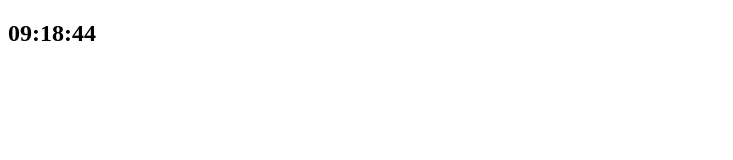
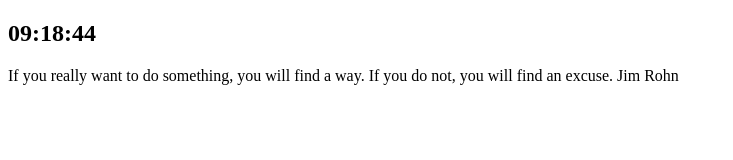
Before and after one commit to mongshelll/todo-app, a plain HTML site: page index.html in a window 1280 px wide. Shown: the whole page, without its empty margins (0-733 px from the left). Drawn offline with Linux system fonts and the light colour scheme.

Commit message:
240503 명언영역 추가

```diff
--- a/index.html
+++ b/index.html
@@ -13,5 +13,9 @@
 </head>
 <body>
 	<h2 class="clock"></h2>
+	<div class="quote-wrap">
+		<span class="quote"></span>
+		<span class="author"></span>
+	</div>
 </body>
 </html>
--- a/js/todo-app.js
+++ b/js/todo-app.js
@@ -1,6 +1,6 @@
 
 /**
- * 시계 영역
+ * 시계영역
  */
 const $clock = document.querySelector('.clock');
 
@@ -12,4 +12,64 @@ const getClock = () => {
 	$clock.innerText = `${hours}:${minutes}:${seconds}`;
 }
 getClock();
-const seconds = setInterval(getClock, 1000)
+const seconds = setInterval(getClock, 1000);
+
+
+
+/**
+ * 명연영역
+ */
+const quotes = [
+	{
+		quote: 'I never dreamed about success, I worked for it',
+		author: 'Estee Lauder'
+	},
+	{
+		quote: 'Do not try to be original, just try to be good.',
+		author: 'Paul Rand'
+	},
+	{
+		quote: 'Do not be afraid to give up the good to go for the great',
+		author: 'John D. Rockefeller'
+	},
+	{
+		quote: 'If you cannot fly then run. If you cannot run, then walk. And if you cannot walk, then crawl, but whatever you do, you have to keep moving forward.',
+		author: 'Martin Luther King Jr.'
+	},
+	{
+		quote: 'Our greatest weakness lies in giving up. The most certain way to succeed is always to try just one more time.',
+		author: 'Thomas Edison'
+	},
+	{
+		quote: 'The fastest way to change yourself is to hang out with people who are already the way you want to be',
+		author: 'REid Hoffman'
+	},
+	{
+		quote: 'Money is like gasoline during a road trip. You do not want to run out of gas on your trip, but you are not doing a tour of gas stations',
+		author: 'Tim O Reilly'
+	},
+	{
+		quote: 'Some people dream of success, while other people get up every morning and make it happen',
+		author: 'Wayne Huizenga'
+	},
+	{
+		quote: 'The only thing worse than starting something and falling.. is not starting something',
+		author: 'SEth Godin'
+	},
+	{
+		quote: 'If you really want to do something, you will find a way. If you do not, you will find an excuse.',
+		author: 'Jim Rohn'
+	},
+];
+const $quote = document.querySelector('.quote-wrap .quote');
+const $author = document.querySelector('.quote-wrap .author');
+const toDaysQuote = quotes[Math.floor((Math.random() * quotes.length))];
+
+$quote.innerText = toDaysQuote.quote;
+$author.innerText = toDaysQuote.author;
+
+
+
+/**
+ * 배경역역
+ */
```
